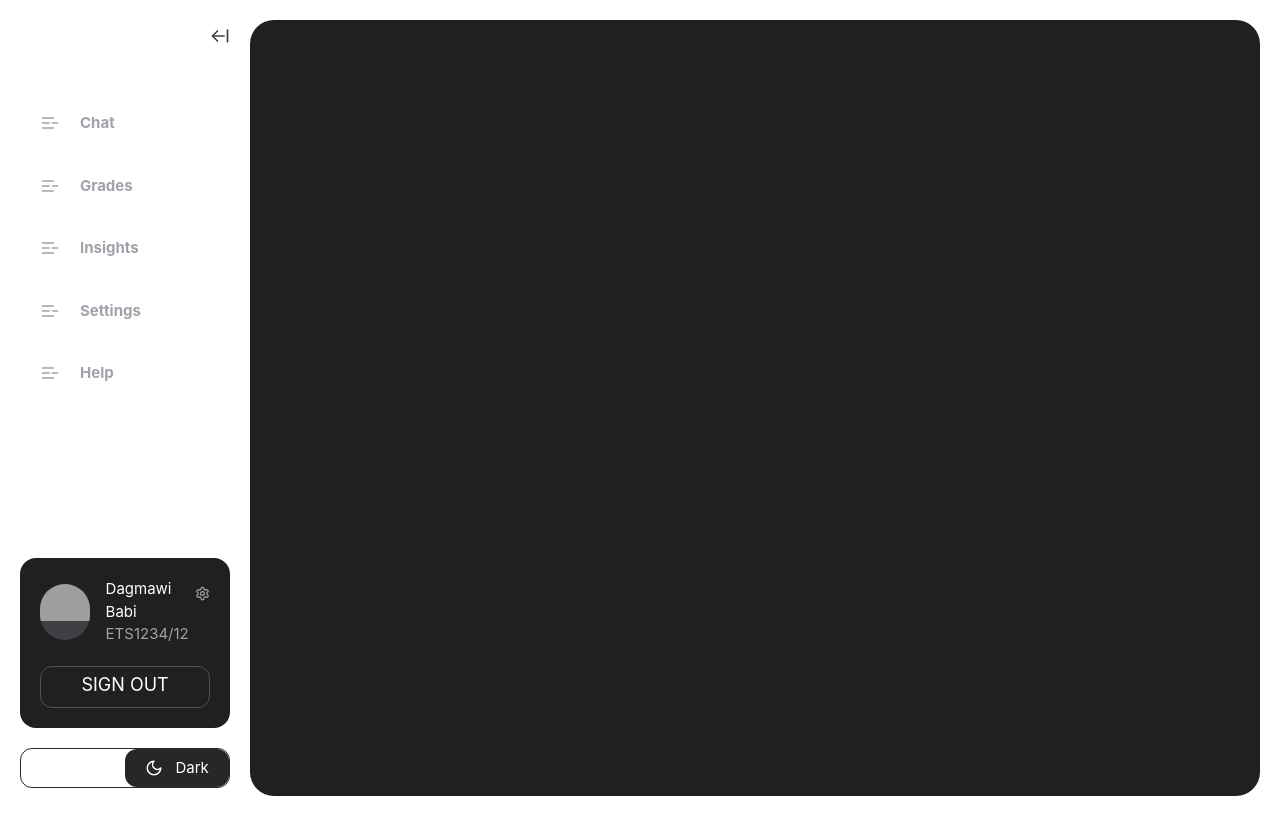
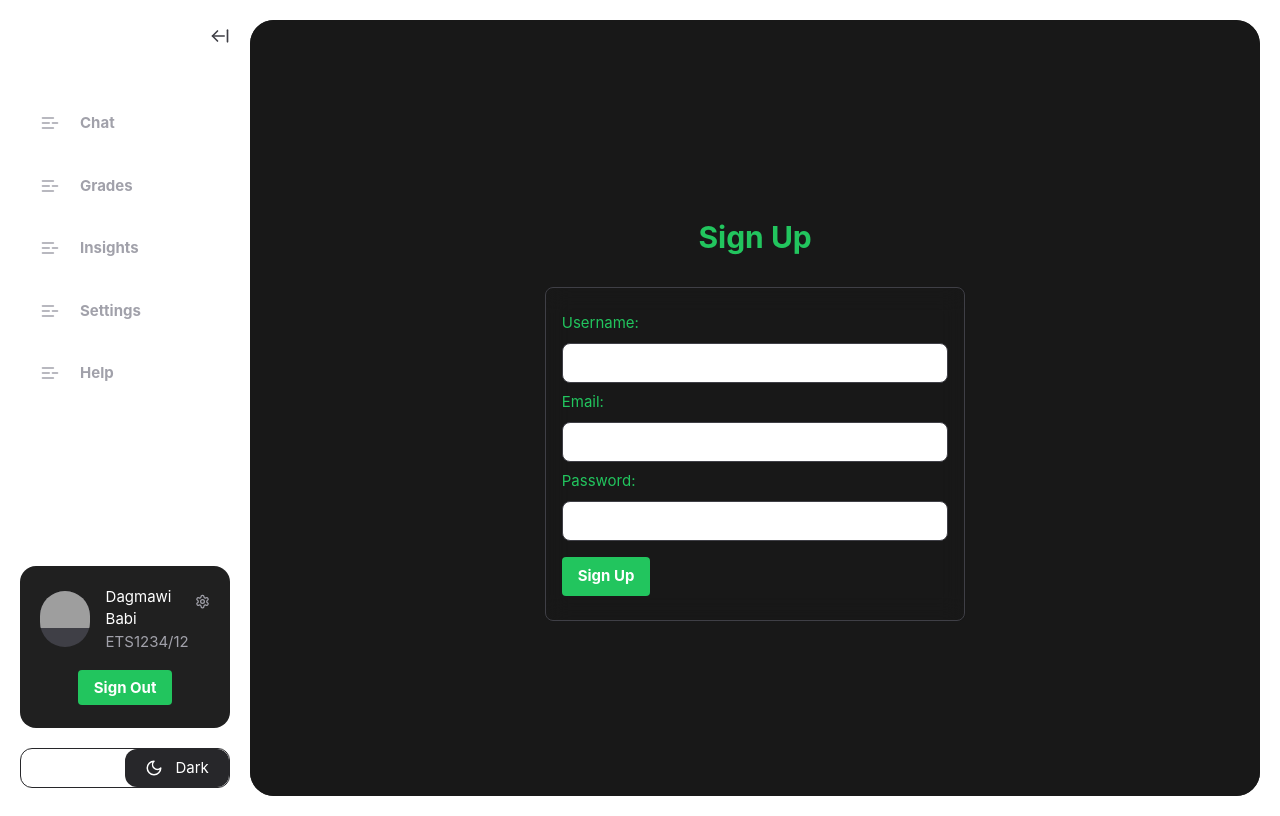
Before and after one commit to EHYDD/frontend, a Vue app: page /signup in a window 1280 px wide. Built offline with nearby package versions, Linux system fonts and the light colour scheme; grey boxes are pictures that could not be loaded.

Commit message:
added authentication ui

```diff
--- /dev/null
+++ b/src/components/LogIn.vue
@@ -0,0 +1,40 @@
+<template>
+    <div class="login flex justify-center items-center min-h-screen bg-[#181818] rounded-3xl rounded-tl-none shadow-xl text-green-500 py-8 px-6">
+      <div class="form-container w-full max-w-md flex flex-col items-center">
+        <h2 class="text-center mb-8 text-3xl font-bold">Login</h2>
+        <form @submit.prevent="handleSubmit" class="glassy-form rounded-lg border border-zinc-700 px-4 py-6 backdrop-filter backdrop-blur-md bg-opacity-50">
+          <label for="username" class="mb-2 block">Username:</label>
+          <input type="text" id="username" v-model="loginForm.username" required class="w-full border border-zinc-700 rounded-lg mb-2 px-3 py-2 focus:outline-none focus:ring-2 focus:ring-offset-2 focus:ring-green-500">
+          <label for="password" class="mb-2 block">Password:</label>
+          <input type="password" id="password" v-model="loginForm.password" required class="w-full border border-zinc-700 rounded-lg mb-4 px-3 py-2 focus:outline-none focus:ring-2 focus:ring-offset-2 focus:ring-green-500">
+          <button type="submit" class="bg-green-500 hover:bg-green-700 text-white font-bold py-2 px-4 rounded focus:outline-none focus:ring-2 focus:ring-offset-2 focus:ring-green-700 mr-8">Log In</button>
+          <a href="#" class="text-green-300 hover:text-green-100 mt-4">Forgot password?</a>
+        </form>
+      </div>
+    </div>
+  </template>
+
+  <script>
+  export default {
+    props: {
+      onLogin: {
+        type: Function,
+        default: () => {}
+      }
+    },
+    data() {
+      return {
+        loginForm: {
+          username: '',
+          password: '',
+        }
+      }
+    },
+    methods: {
+      handleSubmit() {
+        console.log('Login form submitted:', this.loginForm);
+        this.$emit('onLogin', this.loginForm);
+      }
+    }
+  }
+  </script>
--- a/src/components/ProfileCard.vue
+++ b/src/components/ProfileCard.vue
@@ -38,9 +38,10 @@ defineProps({
       <!-- SIGNOUT BUTTON -->
       <div class="pt-5">
         <div
-          class="rounded-xl border border-zinc-600 py-1 pb-2 text-center group-hover:border-zinc-500 hover:bg-blue-500"
+          class=" py-1 pb-2 text-center"
         >
-          <span class="text-lg uppercase"> Sign Out </span>
+          <!-- <span class="bg-green-500 hover:bg-green-700 text-white font-bold py-2 px-4 rounded focus:outline-none focus:ring-2 focus:ring-offset-2 focus:ring-green-700"> Sign Out </span> -->
+          <router-link to="/login" class="bg-green-500 hover:bg-green-700 text-white font-bold py-2 px-4 rounded focus:outline-none focus:ring-2 focus:ring-offset-2 focus:ring-green-700">Sign Out</router-link>
         </div>
       </div>
     </div>
--- /dev/null
+++ b/src/components/SignUp.vue
@@ -0,0 +1,42 @@
+<template>
+    <div class="signup flex justify-center items-center min-h-screen bg-[#181818] rounded-3xl rounded-tl-none shadow-xl text-green-500 py-8 px-6">
+      <div class="form-container w-full max-w-md flex flex-col items-center">
+        <h2 class="text-center mb-8 text-3xl font-bold">Sign Up</h2>
+        <form @submit.prevent="handleSubmit" class="glassy-form rounded-lg border border-zinc-700 px-4 py-6 backdrop-filter backdrop-blur-md bg-opacity-50">
+          <label for="username" class="mb-2 block">Username:</label>
+          <input type="text" id="username" v-model="signupForm.username" required class="w-full border border-zinc-700 rounded-lg mb-2 px-3 py-2 focus:outline-none focus:ring-2 focus:ring-offset-2 focus:ring-green-500">
+          <label for="email" class="mb-2 block">Email:</label>
+          <input type="email" id="email" v-model="signupForm.email" required class="w-full border border-zinc-700 rounded-lg mb-2 px-3 py-2 focus:outline-none focus:ring-2 focus:ring-offset-2 focus:ring-green-500">
+          <label for="password" class="mb-2 block">Password:</label>
+          <input type="password" id="password" v-model="signupForm.password" required class="w-full border border-zinc-700 rounded-lg mb-4 px-3 py-2 focus:outline-none focus:ring-2 focus:ring-offset-2 focus:ring-green-500">
+          <button type="submit" class="bg-green-500 hover:bg-green-700 text-white font-bold py-2 px-4 rounded focus:outline-none focus:ring-2 focus:ring-offset-2 focus:ring-green-700 mr-8">Sign Up</button>
+        </form>
+      </div>
+    </div>
+  </template>
+
+  <script>
+  export default {
+    props: {
+      onSignup: {
+        type: Function,
+        default: () => {}
+      }
+    },
+    data() {
+      return {
+        signupForm: {
+          username: '',
+          email: '',
+          password: '',
+        }
+      }
+    },
+    methods: {
+      handleSubmit() {
+        console.log('Signup form submitted:', this.signupForm);
+        this.$emit('onSignup', this.signupForm);
+      }
+    }
+  }
+  </script>
--- a/src/router/index.js
+++ b/src/router/index.js
@@ -1,5 +1,7 @@
 import { createRouter, createWebHistory } from 'vue-router'
 import HomeView from '../views/HomeView.vue'
+import SignUp from '../components/SignUp.vue'
+import LogIn from '../components/LogIn.vue'
 import GradesView from '../views/GradesView.vue'
 
 const router = createRouter({
@@ -9,6 +11,16 @@ const router = createRouter({
       path: '/',
       name: 'home',
       component: HomeView
+    },
+    {
+      path:'/signup',
+      name: 'signup',
+      component: SignUp
+    },
+    {
+      path: '/login',
+      name: 'login',
+      component: LogIn
     },
     {
       path: '/chat',
```
Also changed, not shown: 1 other file (tests, documents, lock files or other folders).
